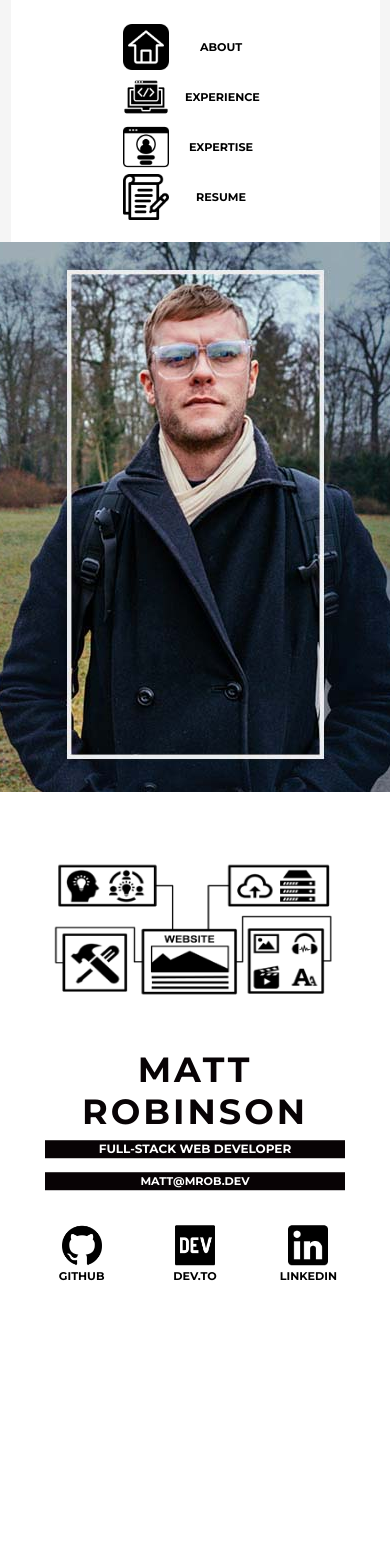
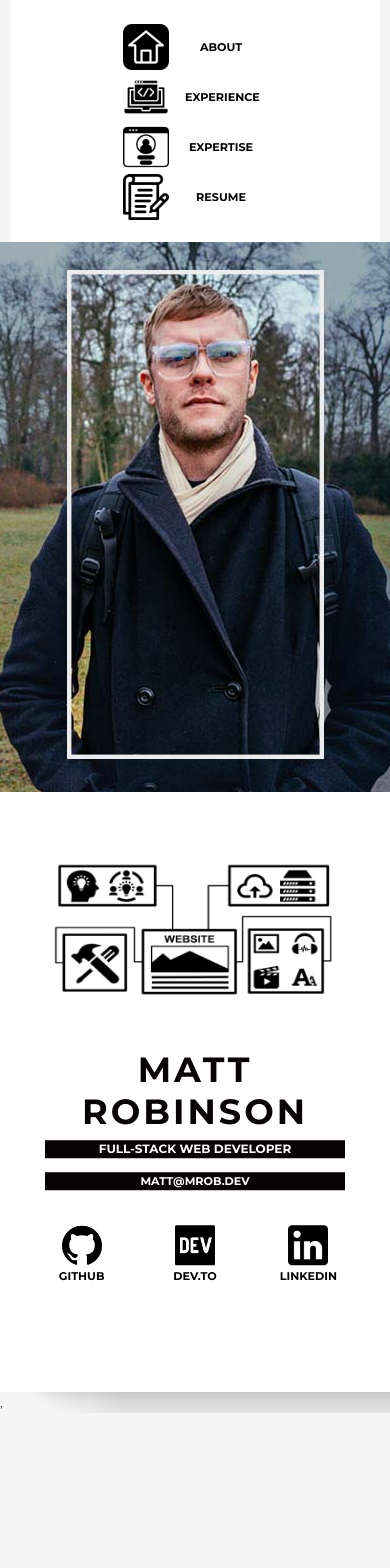
Before and after one commit to mrob-dev/mrob-dev-home, a React (Create React App) app: page / in a window 390 px wide. Shown: the top 1568 px of the page. After the commit the page ends 1413 px from the top, so only its background shows below. Built offline with nearby package versions, Linux system fonts and the light colour scheme.

Commit message:
fix: div3 fit-content

```diff
--- a/src/styles.css
+++ b/src/styles.css
@@ -315,7 +315,6 @@ p {
 
   #div2 {
     min-width: 300px;
-    box-shadow: 0px;
     margin-right: 0px;
   }
 
@@ -323,7 +322,7 @@ p {
     background-color: white;
     border-top: solid white 2px;
     padding: 25px;
-    min-height: 800px;
+    height: fit-content;
     box-shadow: 0px;
     margin: 0px;
   }
```
